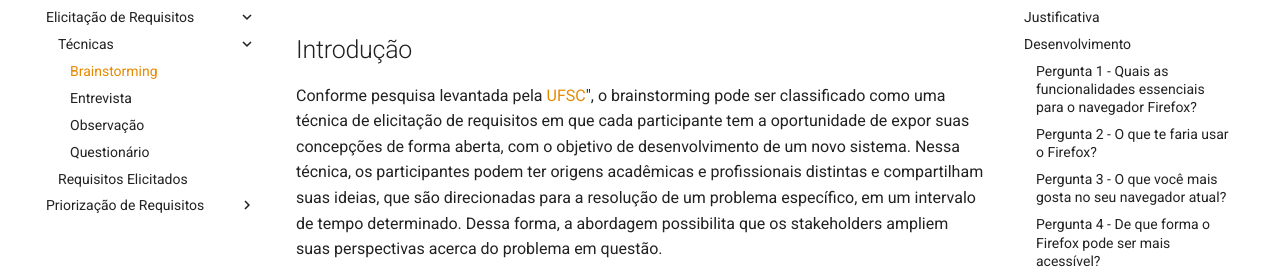
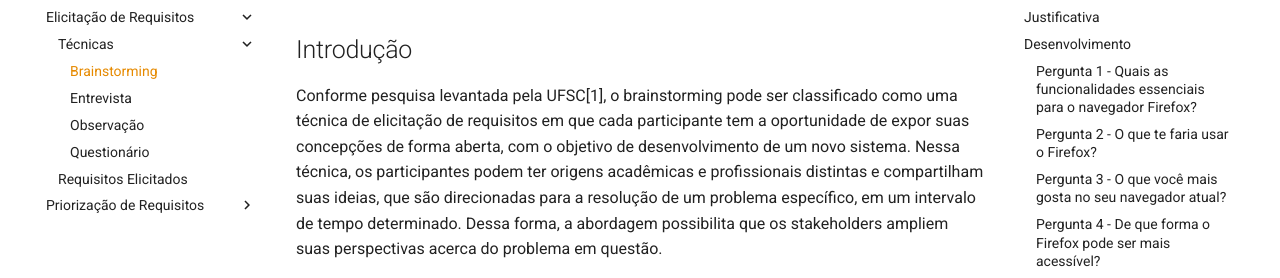
Before and after one commit to martinsglucas/Requisitos-de-Software, an MkDocs documentation site: the page built from docs/elicitacao/tecnicas/brainstorming.md, in a window 1280 px wide and 900 px high. Shown: the part 196-474 px from the top of the window. Built offline with MkDocs 1.6.1 and Material for MkDocs 9.7.7, drawn with Linux system fonts in a browser that asks for light colours; comment, search, counter and statistics services are not loaded; some of the changed lines change nothing that is shown; some of the changed text lies outside the part shown.

Commit message:
update: brainstorming

```diff
--- a/docs/elicitacao/tecnicas/brainstorming.md
+++ b/docs/elicitacao/tecnicas/brainstorming.md
@@ -1,7 +1,7 @@
 # Elicitação de Requisitos: Brainstorming
 
 ## Introdução
-Conforme pesquisa levantada pela [UFSC](https://retraining.inf.ufsc.br/guia/app/classificacoes/tecnicas-de-elicitacao-de-requisitos/entidades/tecnicas-de-elicitacao-de-requisitos-brainstorming)", o brainstorming pode ser classificado como uma técnica de elicitação de requisitos em que cada participante tem a oportunidade de expor suas concepções de forma aberta, com o objetivo de desenvolvimento de um novo sistema. Nessa técnica, os participantes podem ter origens acadêmicas e profissionais distintas e compartilham suas ideias, que são direcionadas para a resolução de um problema específico, em um intervalo de tempo determinado. Dessa forma, a abordagem possibilita que os stakeholders ampliem suas perspectivas acerca do problema em questão.
+Conforme pesquisa levantada pela UFSC[1], o brainstorming pode ser classificado como uma técnica de elicitação de requisitos em que cada participante tem a oportunidade de expor suas concepções de forma aberta, com o objetivo de desenvolvimento de um novo sistema. Nessa técnica, os participantes podem ter origens acadêmicas e profissionais distintas e compartilham suas ideias, que são direcionadas para a resolução de um problema específico, em um intervalo de tempo determinado. Dessa forma, a abordagem possibilita que os stakeholders ampliem suas perspectivas acerca do problema em questão.
 
 ## Justificativa
 No contexto da elicitação de requisitos, o brainstorm tem como principal vantagem sua capacidade de estimular a criatividade, promovendo a geração de ideias diversas através da expressão livre dos pensamentos. Assim, a técnica traz variedade, profundidade e inovação para as informações coletadas e, consequentemente, auxilia na resolução de conflitos oriundos da elicitação.
@@ -73,6 +73,7 @@
 > - **BRSx**: Requisito nº x elicitado pela técnica de brainstorming
 
 <center>
+
 ### Tabela 2: Requisitos elicitados
 
 | Tipo  | Descrição                                                       | ID    | Implementado |
@@ -120,7 +121,9 @@
 
 ## Referências
 
-GNACIO, Rafael C. Guia Facetado de Técnicas de Elicitação de Requisitos: Técnicas de Elicitação de Requisitos. Universidade Federal de Santa Catarina, 2018. Disponível em: https://retraining.inf.ufsc.br/guia/app/classificacoes/tecnicas-de-elicitacao-de-requisitos/entidades/tecnicas-de-elicitacao-de-requisitos-brainstorming. Acesso em 10/04/2024.
+1. Retraining. Técnicas de Elicitação de Requisitos - Brainstorming. Disponível em: https://retraining.inf.ufsc.br/guia/app/classificacoes/tecnicas-de-elicitacao-de-requisitos/entidades/tecnicas-de-elicitacao-de-requisitos-brainstorming. Acesso em: 5 jun. 2024.
+
+2. GNACIO, Rafael C. Guia Facetado de Técnicas de Elicitação de Requisitos: Técnicas de Elicitação de Requisitos. Universidade Federal de Santa Catarina, 2018. Disponível em: https://retraining.inf.ufsc.br/guia/app/classificacoes/tecnicas-de-elicitacao-de-requisitos/entidades/tecnicas-de-elicitacao-de-requisitos-brainstorming. Acesso em 10/04/2024.
 
 ## Histórico de Versões
 
@@ -129,6 +132,6 @@
 |  1.0   | 14/04/2024 | Descrição do método de Elicitação: Brainstorming | [Kallyne Macedo](https://github.com/kalipassos) | [Kauan T. Eiras](https://github.com/kauaneiras) |
 |  1.1   | 16/04/2024 | Adição das perguntas                             | [Guilherme Westphall](https://github.com/west7) | [Kauan T. Eiras](https://github.com/kauaneiras) |
 |  1.2   | 16/04/2024 | Adiciona tabela 1 e 2                            | [Guilherme Westphall](https://github.com/west7) | [Kauan T. Eiras](https://github.com/kauaneiras) |
-| 1.3 | 17/04 | Adiciona link da gravação | [Guilherme Westphall](https://github.com/west7) | [Lucas Martins](https://github.com/martinsglucas) |
-| 1.4 | 20/04 | Troca do link para link do Youtube | [Kauan T. Eiras](https://github.com/kauaneiras) | [Guilherme Westphall](https://github.com/west7) |
-| 1.5 | 30/05 | Correção da formatação | [Kauan T. Eiras](https://github.com/kauaneiras) | [Guilherme Westphall](https://github.com/west7) |
+| 1.3 | 17/04/2024 | Adiciona link da gravação | [Guilherme Westphall](https://github.com/west7) | [Lucas Martins](https://github.com/martinsglucas) |
+| 1.4 | 20/04/2024 | Troca do link para link do Youtube | [Kauan T. Eiras](https://github.com/kauaneiras) | [Guilherme Westphall](https://github.com/west7) |
+| 1.5 | 30/05/2024 | Correção da formatação | [Kauan T. Eiras](https://github.com/kauaneiras) | [Guilherme Westphall](https://github.com/west7) |
```
